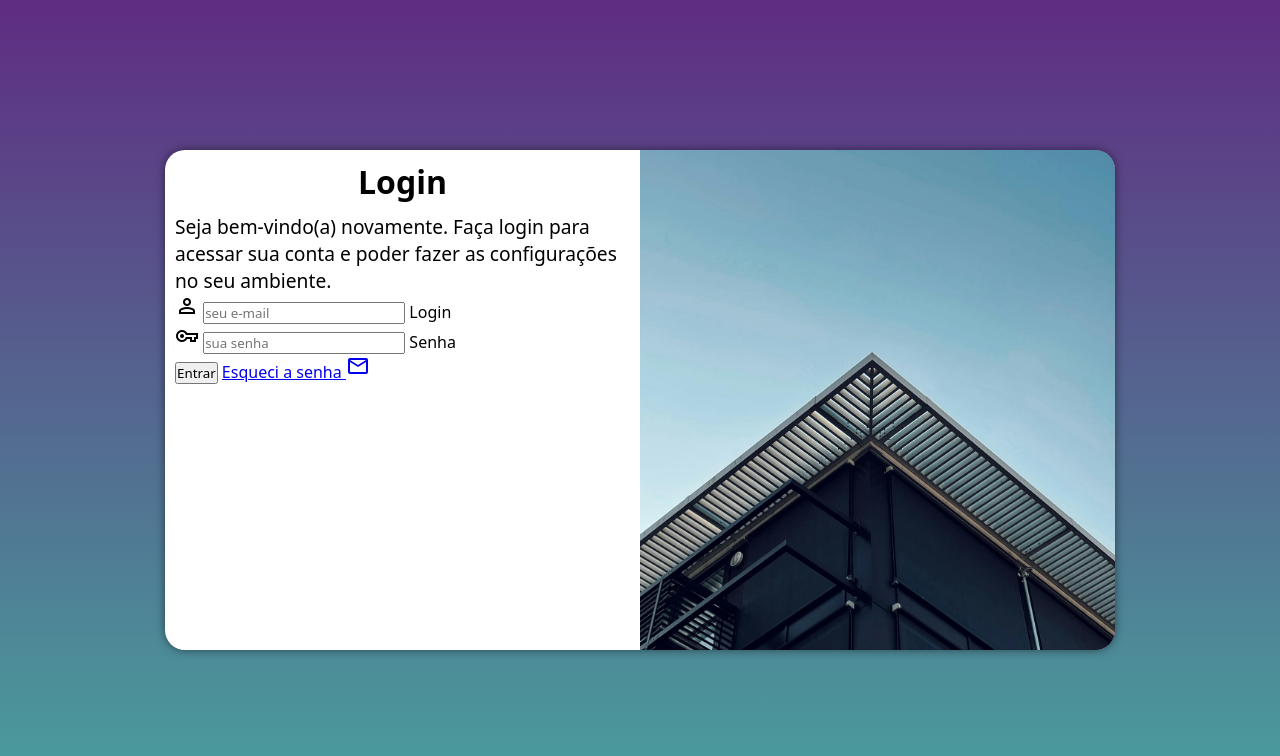
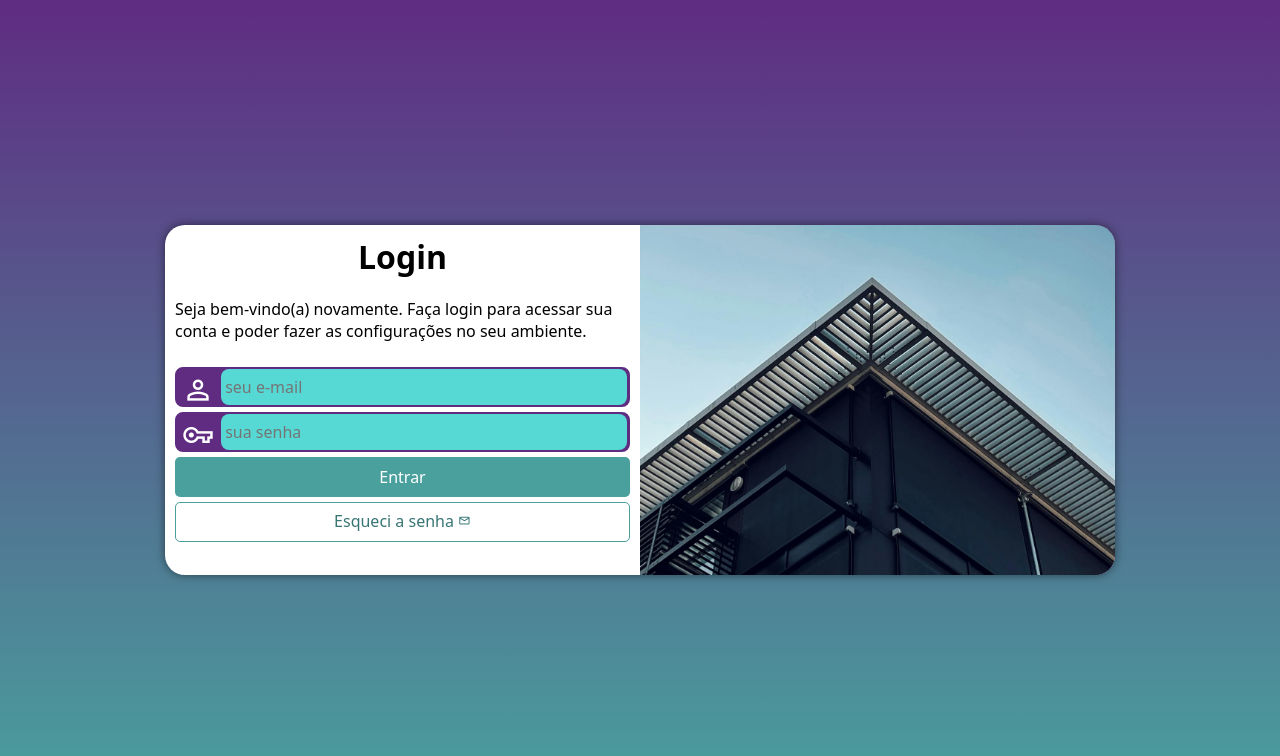
Before and after one commit to Leonardo-NCruz/projeto-login, a plain HTML site: page index.html in a window 1280 px wide. Drawn offline with nearby package versions, Linux system fonts and the light colour scheme.

Commit message:
Estilização dos formulários

```diff
--- a/estilos/media-query.css
+++ b/estilos/media-query.css
@@ -8,6 +8,7 @@
 
     section#login {
         width: 80vw;
+        height: 300px;
     }
 
     section#login > div#imagem {
@@ -30,6 +31,7 @@
 
     section#login {
         width: 950px;
+        height: 350px;
     }
 
     section#login > div#imagem {
@@ -48,6 +50,7 @@
     }
 
     div#formulario > p {
-    font-size: 1.2em;
+    font-size: 1em;
+    margin: 20px 0px;
     }
 }
--- a/estilos/style.css
+++ b/estilos/style.css
@@ -29,15 +29,15 @@ section#login {
     position: absolute;
     top: 50%;
     left: 50%;
-    transform: translate(-50%, -50%);
     overflow: hidden;
 
     background-color: white;
     width: 250px;
-    height: 500px;
+    height: 515px;
     border-radius: 20px;
     box-shadow: 0px 0px 10px rgba(0, 0, 0, 0.5);
 
+    transform: translate(-50%, -50%);
     transition: width 0.3s, height 0.3s;
     transition-timing-function: ease;
 }
@@ -62,5 +62,82 @@ div#formulario > h1 {
 }
 
 div#formulario > p {
+    padding-bottom: 5px;
     font-size: 0.8em;
 }
+
+form > div.campo {
+    background-color: #5f2c82;
+    border: 2px solid #5f2c82;
+    display: block;
+    width: 100%;
+    height: 40px;
+    border-radius: 8px;
+    margin: 5px 0px;
+}
+
+div.campo > label {
+    display: none;
+}
+
+div.campo > span {
+    color: white;
+    font-size: 2em;
+    width: 40px;
+    padding: 5px;
+}
+
+div.campo > input {
+    background-color: #56d8d4;
+    font-size: 1em;
+    width: calc(100% - 45px);
+    height: 100%;
+    border: 0px;
+    border-radius: 8px;
+    padding: 4px;
+    transform: translateY(-13px);
+}
+
+div.campo > input:focus-within {
+    background-color: white;
+}
+
+form > input[type=submit] {
+    display: block;
+    font-size: 1em;
+    width: 100%;
+    height: 40px;
+    background-color: #49a09d;
+    color: white;
+    border: none;
+    border-radius: 5px;
+    cursor: pointer;
+}
+
+form > input[type=submit]:hover {
+    background-color: #367573;
+}
+
+form > a.botao {
+    display: block;
+    text-align: center;
+    font-size: 1em;
+    width: 100%;
+    height: 40px;
+    padding-top: 7px;
+    margin-top: 5px;
+    background-color: white;
+    color: #367573;
+    border: 1px solid #49a09d;
+    border-radius: 5px;
+    text-decoration: none;
+
+}
+
+form > a.botao:hover {
+    background-color: #5fd1cd;
+}
+
+form > a.botao > span {
+    font-size: 0.8em;
+}
--- a/index.html
+++ b/index.html
@@ -29,7 +29,7 @@
                         <label for="isenha">Senha</label>
                     </div>
                     <input type="submit" value="Entrar">
-                    <a href="esqueci.html">
+                    <a href="esqueci.html" class="botao">
                         Esqueci a senha <span class="material-symbols-outlined">mail</span>
                     </a>
                 </form>
```
